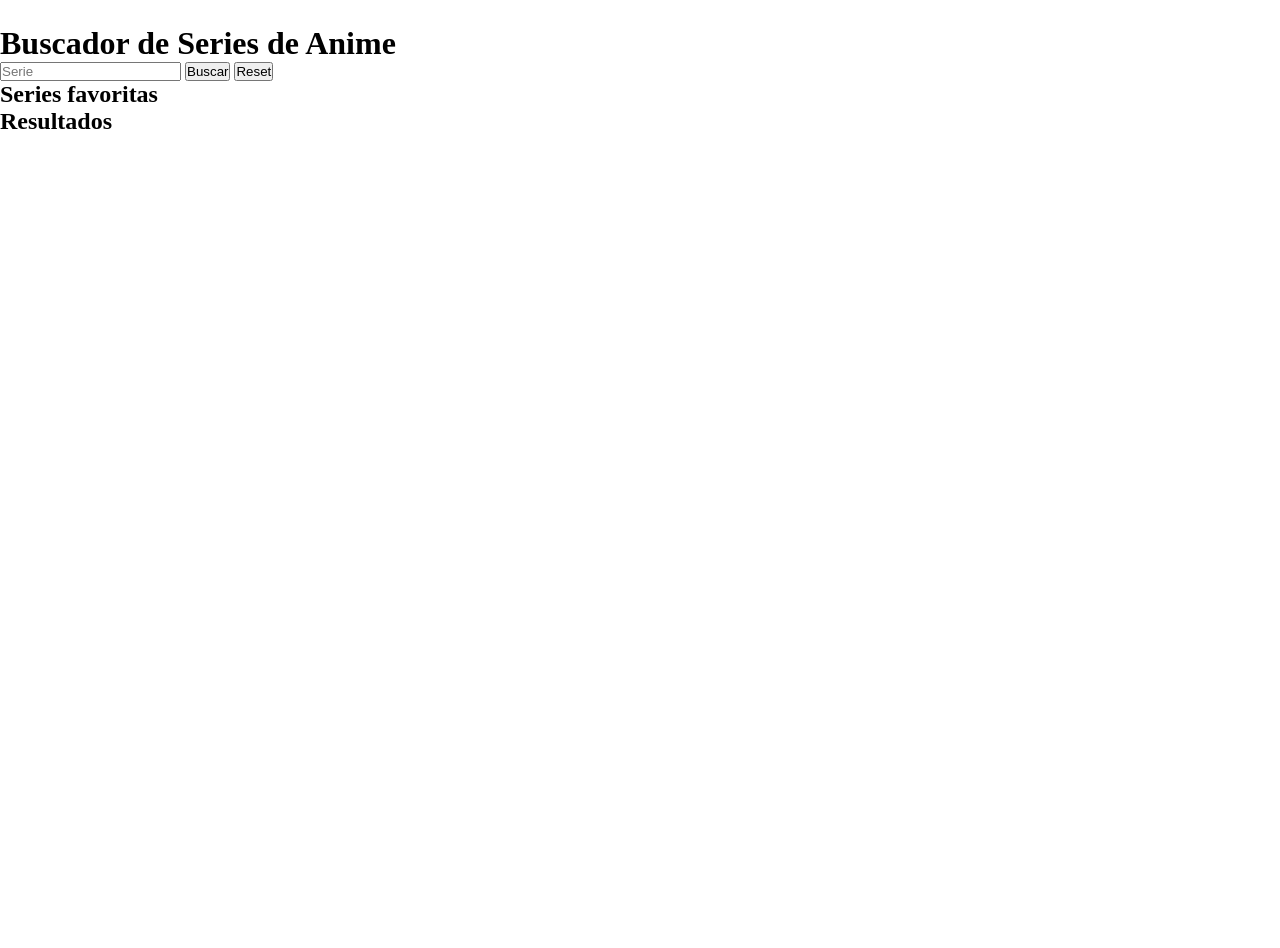
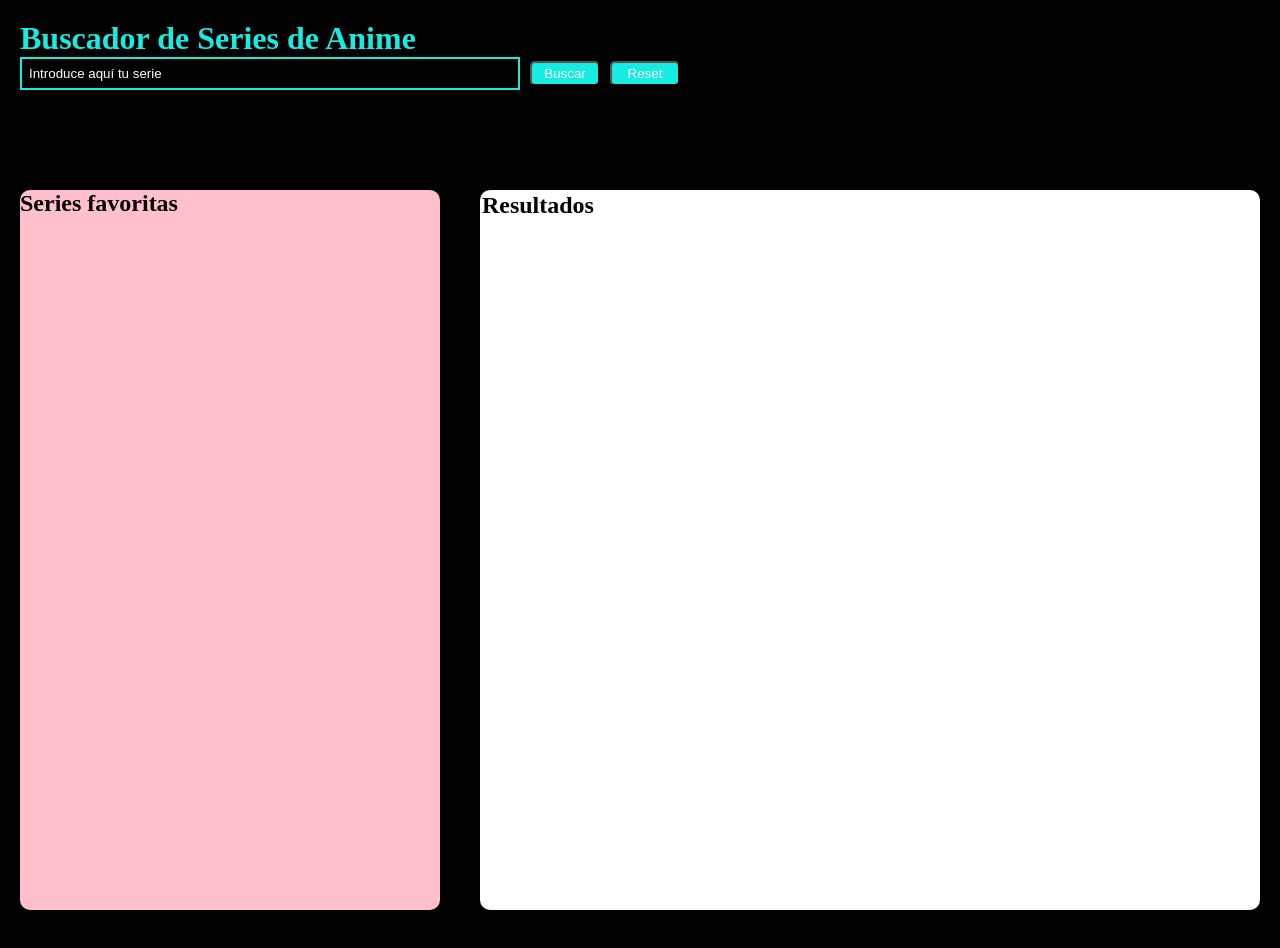
Before and after one commit to Adalab/modulo-2-evaluacion-final-Begodpo, a website: page src/html/index.html in a window 1280 px wide. Before the commit the page ends 800 px from the top, so only its background shows below. Drawn offline with nearby package versions, Linux system fonts and the light colour scheme; files that its build step writes are made by us from their sources.

Commit message:
add css styles

```diff
--- a/src/html/index.html
+++ b/src/html/index.html
@@ -3,7 +3,7 @@
   <head>
     <meta charset="UTF-8" />
     <meta name="viewport" content="width=device-width, initial-scale=1" />
-    <title>Adalab Web Starter Kit</title>
+    <title>Series de Anime</title>
     <link
       href="https://fonts.googleapis.com/css?family=Roboto&display=swap"
       rel="stylesheet"
@@ -14,14 +14,13 @@
   </head>
 
   <body>
-    <div class="page">
-      <include
-        src="./partials/header.html"
-        title="Bienvenidos a Adalab"
-      ></include>
+    <include src="./partials/header.html"></include>
+
+    <main>
       <include src="./partials/main.html"></include>
-      <include src="./partials/footer.html"></include>
-    </div>
+    </main>
+
+    <include src="./partials/footer.html"></include>
     <script src="./assets/js/main.js"></script>
   </body>
 </html>
--- a/src/html/partials/header.html
+++ b/src/html/partials/header.html
@@ -0,0 +1,3 @@
+<header>
+  <h1 class="title">Buscador de Series de Anime</h1>
+</header>
--- a/src/html/partials/main.html
+++ b/src/html/partials/main.html
@@ -1,15 +1,21 @@
-<h1 class="title">Buscador de Series de Anime</h1>
 <form class="form">
-  <input id="serie" class="js-input" type="text" placeholder="Serie" />
-  <button type="submit" class="js-searchBtn">Buscar</button>
-  <button type="submit" class="js-resetBtn">Reset</button>
+  <input
+    id="serie"
+    class="form__input js-input"
+    type="text"
+    placeholder="Introduce aquí tu serie"
+  />
+  <button type="submit" class="form__button js-searchBtn">Buscar</button>
+  <button type="submit" class="form__button js-resetBtn">Reset</button>
 </form>
 
-<section>
-  <h2>Series favoritas</h2>
-  <ul class="js-favorites"></ul>
-</section>
-<section>
-  <h2>Resultados</h2>
-  <ul class="js-results"></ul>
-</section>
+<div class="seriesContainer">
+  <section class="favoritesSection">
+    <h2 class="favoritesSection__title">Series favoritas</h2>
+    <ul class="favoritesSection__list js-favorites"></ul>
+  </section>
+  <section class="resultsSection">
+    <h2 class="resultsSection__title">Resultados</h2>
+    <ul class="resultsSection__list js-results"></ul>
+  </section>
+</div>
--- a/src/scss/components/_code.scss
+++ /dev/null
@@ -1,9 +0,0 @@
-// estilos para las etiquetas <code>
-// más info sobre la etiqueta code https://developer.mozilla.org/es/docs/Web/HTML/Elemento/code
-
-.code {
-  font-size: 16px;
-  background: #d8d8d8;
-  padding: 0 5px;
-  border-radius: 5px;
-}
--- a/src/scss/components/_links.scss
+++ /dev/null
@@ -1,9 +0,0 @@
-.link__adalab:hover {
-  background-color: #099d8d;
-  color: #fff;
-}
-
-.link__github:hover {
-  background-color: #CCC;
-  color: #000;
-}
--- /dev/null
+++ b/src/scss/components/favorites.scss
@@ -0,0 +1,17 @@
+.favoritesSection {
+  background-color: pink;
+  width: 35%;
+  border-radius: 10px;
+  &__list {
+    list-style: none;
+    background-color: black;
+  }
+  &__title {
+  }
+}
+.favList {
+  display: flex;
+}
+.favSeriesTitle {
+  color: pink;
+}
--- /dev/null
+++ b/src/scss/components/results.scss
@@ -0,0 +1,19 @@
+.resultsSection {
+  background-color: white;
+  width: 65%;
+  margin-right: 20px;
+  margin-left: 40px;
+  border: 2px white solid;
+  border-radius: 10px;
+  &__list {
+    height: 100vh;
+    display: grid;
+    grid-template-columns: 1fr 1fr 1fr;
+    column-gap: 5px;
+  }
+}
+.resultsListElem {
+  background-color: black;
+  list-style: none;
+  color: rgb(204, 200, 200);
+}
--- /dev/null
+++ b/src/scss/components/search.scss
@@ -0,0 +1,25 @@
+.form {
+  display: flex;
+  margin-left: 20px;
+  align-items: center;
+
+  &__input {
+    width: 500px;
+    background-color: black;
+    padding: 7px;
+    border: 2px rgb(22, 236, 226) solid;
+    color: white;
+  }
+  ::placeholder {
+    color: white;
+  }
+  &__button {
+    margin-left: 10px;
+    width: 70px;
+    height: 25px;
+    border-radius: 5px;
+    background-color: rgb(22, 236, 226);
+    color: white;
+    outline: none;
+  }
+}
--- a/src/scss/layout/_header.scss
+++ b/src/scss/layout/_header.scss
@@ -0,0 +1,5 @@
+.title {
+  margin-top: 20px;
+  margin-left: 20px;
+  color: rgb(22, 236, 226);
+}
--- a/src/scss/layout/_page.scss
+++ b/src/scss/layout/_page.scss
@@ -0,0 +1,8 @@
+body {
+  background-color: black;
+}
+.seriesContainer {
+  display: flex;
+  margin: 100px 0px 0px 20px;
+  height: 90vh;
+}
--- a/src/scss/layout/_search.scss
+++ /dev/null
@@ -1,3 +0,0 @@
-.title {
-  margin-top: 25px;
-}
--- a/src/scss/main.scss
+++ b/src/scss/main.scss
@@ -1,9 +1,9 @@
 @import "core/variables";
 @import "core/reset";
-@import "components/code";
-@import "components/links";
+@import "components/favorites";
+@import "components/results";
+@import "components/search";
 @import "layout/page";
 @import "layout/header";
 @import "layout/footer";
-@import "layout/search";
 @import "pages/index";
```
Also changed, not shown: src/html/more-info.html (deleted, +0 -26 lines), src/js/main.js (+4 -4 lines).
